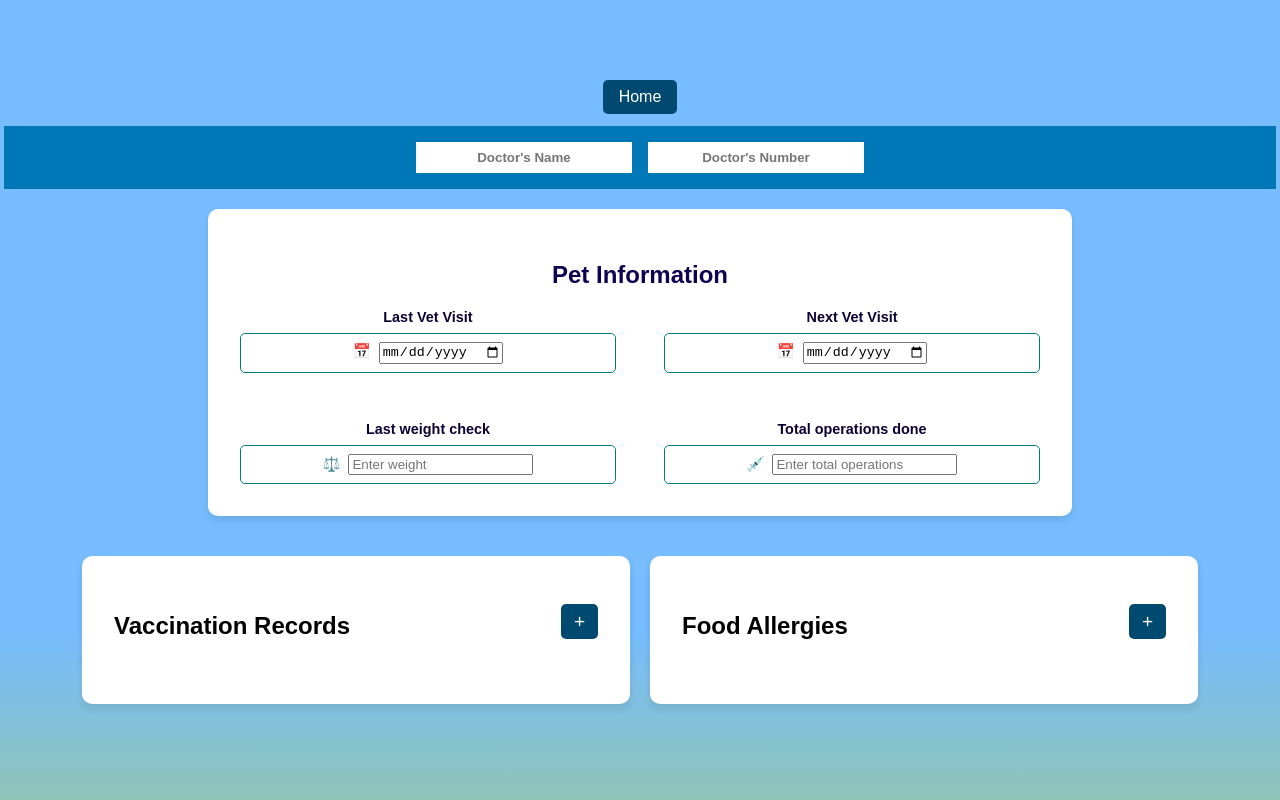
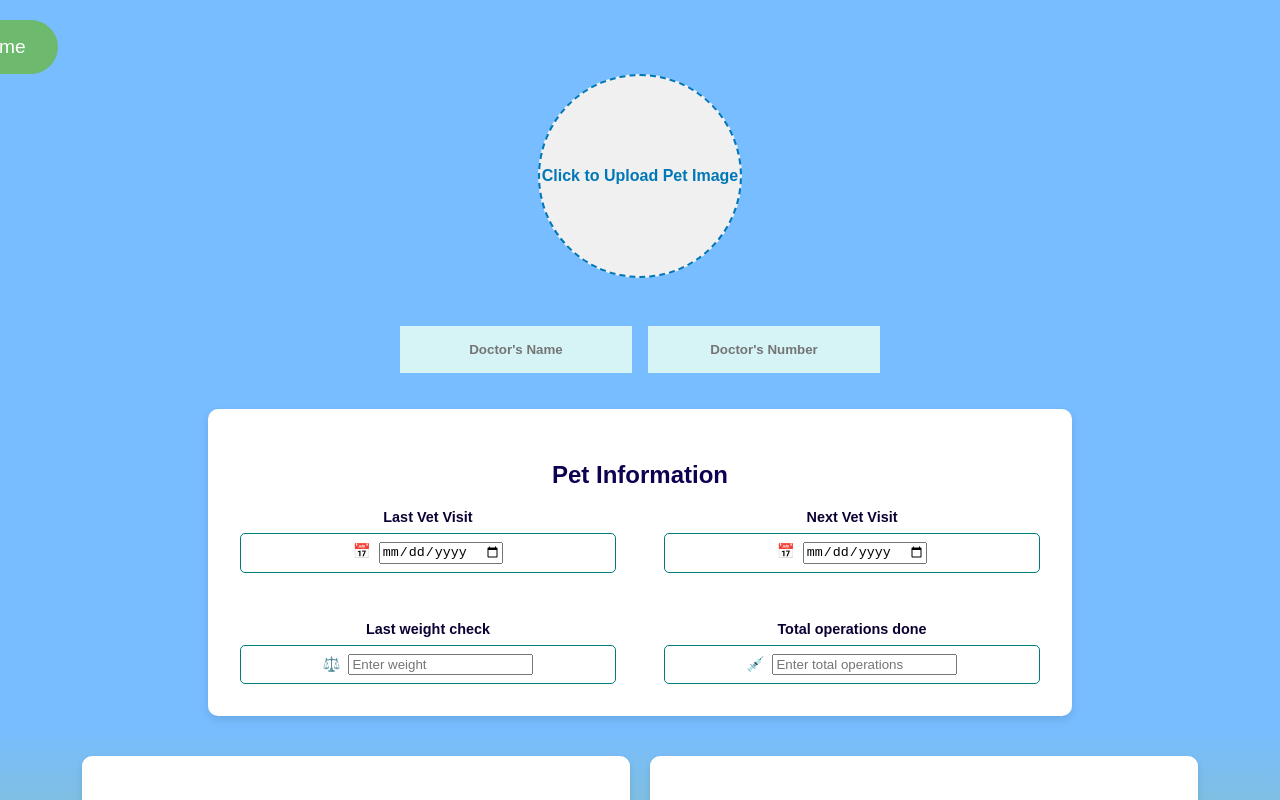
Before and after one commit to aharo1110/CST438-Proj3, a React (Create React App) app in the folder frontend/: page /health in a window 1280 px wide. Shown: the top 800 px of the page. Built offline with nearby package versions, Linux system fonts and the light colour scheme.

Commit message:
edited health page: user can now add profile photo

```diff
--- a/frontend/src/components/Health/health.js
+++ b/frontend/src/components/Health/health.js
@@ -14,6 +14,9 @@ function Health() {
     phone: '',
   });
 
+  // New state for pet image
+  const [petImage, setPetImage] = useState(null);
+
   const [vaccinationRecords, setVaccinationRecords] = useState([]);
   const [newRecord, setNewRecord] = useState({ date: '', type: '' });
   const [showAddVaccinationForm, setShowAddVaccinationForm] = useState(false);
@@ -22,11 +25,32 @@ function Health() {
   const [newAllergy, setNewAllergy] = useState('');
   const [showAddAllergyForm, setShowAddAllergyForm] = useState(false);
 
+  // New function to handle image upload
+  const handleImageUpload = (e) => {
+    const file = e.target.files[0];
+    if (file) {
+      const reader = new FileReader();
+      reader.onloadend = () => {
+        setPetImage(reader.result);
+      };
+      reader.readAsDataURL(file);
+    }
+  };
+
   const handleInputChange = (e) => {
     const { name, value } = e.target;
-    if (name === 'phone') {
-      // Only allow numeric input for the phone field
-      if (!isNaN(value) || value === '') {
+
+    if (name === 'doctorName') {
+      // Allow only alphabetical input for the doctor's name
+      if (/^[a-zA-Z\s]*$/.test(value) || value === '') {
+        setPetDetails((prevDetails) => ({
+          ...prevDetails,
+          [name]: value,
+        }));
+      }
+    } else if (name === 'phone') {
+      // Allow only numeric input for the phone field
+      if (/^\d*$/.test(value)) {
         setPetDetails((prevDetails) => ({
           ...prevDetails,
           [name]: value,
@@ -82,10 +106,41 @@ function Health() {
     <div className="App">
       <button
         className="health-home"
-          onClick={() => navigate('/home')} // Navigate to the home page
+        onClick={() => navigate('/home')}
       >
         Home
       </button>
+
+      {/* New Image Upload Section */}
+      <div className="pet-image-upload">
+        <input
+          type="file"
+          accept="image/*"
+          onChange={handleImageUpload}
+          id="pet-image-input"
+          style={{ display: 'none' }}
+        />
+        <label htmlFor="pet-image-input" className="image-upload-label">
+          {petImage ? (
+            <img
+              src={petImage}
+              alt="Pet"
+              className="pet-image-preview"
+              style={{
+                width: '200px',
+                height: '200px',
+                objectFit: 'cover',
+                borderRadius: '50%',
+                cursor: 'pointer'
+              }}
+            />
+          ) : (
+            <div className="image-placeholder">
+              Click to Upload Pet Image
+            </div>
+          )}
+        </label>
+      </div>
 
       <div className="header">
         <div className="contact-info">
--- a/frontend/src/health.css
+++ b/frontend/src/health.css
@@ -7,15 +7,17 @@
     color: #0f0052;
   }
   .health-home {
-    background-color: #004a72;
+    background-color: #6db96d;
     color: white;
-    font-size: 1rem;
-    padding: 0.5rem 1rem;
     border: none;
-    border-radius: 5px;
+    border-radius: 2rem;
+    padding: 1rem 2rem;
+    font-size: 1.2rem;
     cursor: pointer;
-    margin-top: -1%;
-  }
+    transition: background-color 0.3s ease, transform 0.2s ease;
+    margin-right: 80rem;
+    }
+
 
   .health-home:hover {
     background-color: #6db96d;
@@ -24,7 +26,6 @@
   .header {
     width: 100%;
     padding: 1rem;
-    background-color: #0077b6;
     color: white;
     display: flex;
     justify-content: center;
@@ -33,12 +34,13 @@
 
   .contact-info input {
     border: none;
-    color: white;
+    color: rgb(0, 0, 0);
     font-weight: bold;
     text-align: center;
-    padding: 0.5rem;
+    padding: 1rem;
     margin: 0 0.5rem;
     width: 200px;
+    background: #d6f3f5;
   }
 
   /* Content */
@@ -169,7 +171,38 @@
     color: #666;
     font-size: 12px;
   }
+  .pet-image-upload {
+    display: flex;
+    justify-content: center;
+    margin-bottom: 20px;
+  }
 
+  .image-upload-label {
+    cursor: pointer;
+    display: flex;
+    justify-content: center;
+    align-items: center;
+    width: 200px;
+    height: 200px;
+    border-radius: 50%;
+    border: 2px dashed #0077b6;
+    background-color: #f0f0f0;
+    transition: background-color 0.3s ease;
+  }
+
+  .image-upload-label:hover {
+    background-color: #e0e0e0;
+  }
+
+  .image-placeholder {
+    color: #0077b6;
+    text-align: center;
+    font-weight: bold;
+  }
+
+  .pet-image-preview {
+    border: 3px solid #0077b6;
+  }
 
   /* Responsive styles */
   @media (max-width: 480px) {
```
Lines whose indentation alone changed are shown as unchanged.
